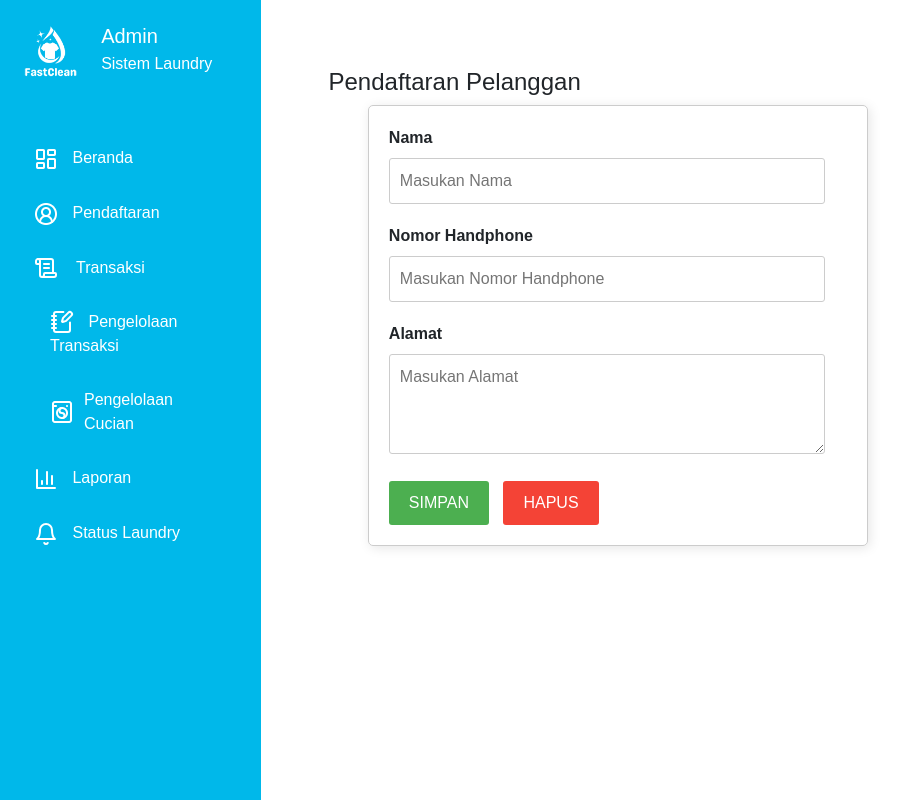
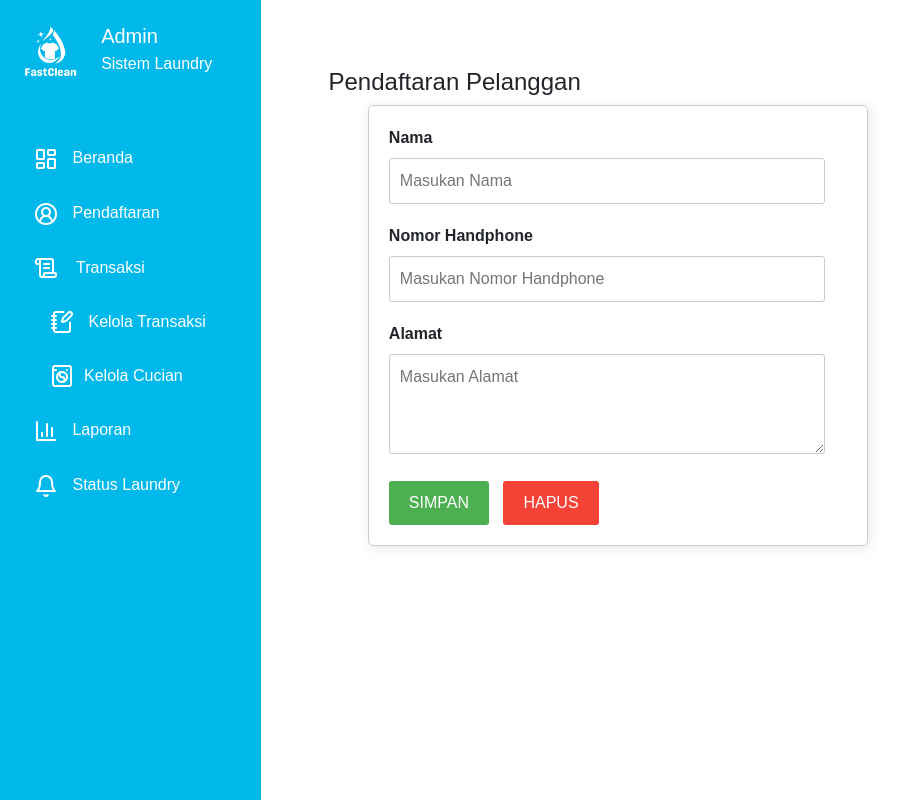
Before and after one commit to DewaTriWijaya/web_admin_laundry, a PHP site: page /index.php in a window 1280 px wide, after a click on "Transaksi". Shown: the whole page, without its empty margins (0-909 px from the left). Run offline with PHP 8.4, Linux system fonts and the light colour scheme.

Commit message:
rubah menu trasaksi

```diff
--- a/index.php
+++ b/index.php
@@ -55,11 +55,11 @@
                     <div class="submenu ms-3">
                         <div class="side-menu" onclick="window.location.href='index.php?page=pglTransaksi'">
                             <img src="img/notebook.png" alt="pendaftaran">
-                            <a class="text-white" href="index.php?page=pglTransaksi" style="text-decoration:none">Pengelolaan Transaksi</a>
+                            <a class="text-white" href="index.php?page=pglTransaksi" style="text-decoration:none">Kelola Transaksi</a>
                         </div>
                         <div class="submenu-item side-menu d-flex align-items-center" onclick="window.location.href='index.php?page=pglCucian'">
                             <img src="img/washing.png" alt="pendaftaran">
-                            <a class="text-white" href="index.php?page=pglCucian" style="text-decoration:none">Pengelolaan Cucian</a>
+                            <a class="text-white" href="index.php?page=pglCucian" style="text-decoration:none">Kelola Cucian</a>
                         </div>
                     </div>
                 </div>
```
